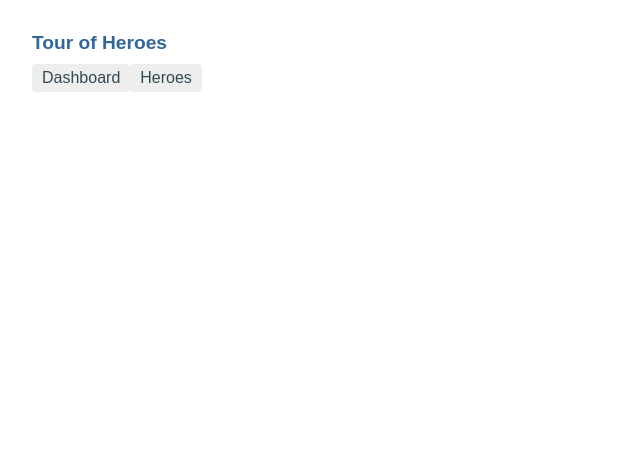
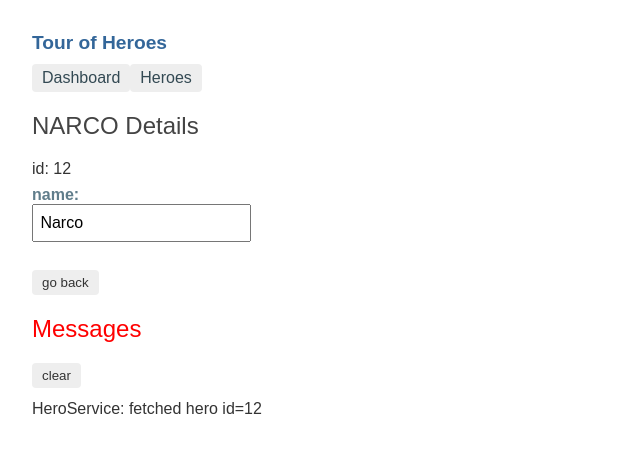
Before and after one commit to pushpa446/AngularPractice, an Angular app: page /detail/12 in a window 1280 px wide. Before the commit this address led to /. Shown: the top 452 px of the page, without its empty margins (0-640 px from the left). Built offline with nearby package versions, Linux system fonts and the light colour scheme.

Commit message:
add new route to hero details

```diff
--- a/src/app/app-routing.module.ts
+++ b/src/app/app-routing.module.ts
@@ -3,11 +3,13 @@
 
 import { HeroesComponent } from './heroes/heroes.component';
 import { DashboardComponent } from './dashboard/dashboard.component';
+import { HeroDetailComponent } from './hero-detail/hero-detail.component';
 
 const routes: Routes = [
   { path: '', redirectTo: '/dashboard', pathMatch: 'full' },
   {path: 'dashboard', component: DashboardComponent},
   {path: 'heroes', component: HeroesComponent},
+  {path: 'detail/:id', component: HeroDetailComponent},
 ];
 
 @NgModule({
--- a/src/app/dashboard/dashboard.component.html
+++ b/src/app/dashboard/dashboard.component.html
@@ -1,6 +1,6 @@
 <h3>Top Heroes</h3>
 <div class="grid grid-pad">
-  <a *ngFor="let hero of heroes" class="col-1-4">
+  <a *ngFor="let hero of heroes" class="col-1-4" routerLink="/detail/{{hero.id}}">
     <div class="module hero">
       <h4>{{hero.name}}</h4>
     </div>
--- a/src/app/hero-detail/hero-detail.component.html
+++ b/src/app/hero-detail/hero-detail.component.html
@@ -7,3 +7,4 @@
     </label>
   </div>
 </div>
+<button (click)="goBack()">go back</button>
--- a/src/app/hero-detail/hero-detail.component.scss
+++ b/src/app/hero-detail/hero-detail.component.scss
@@ -0,0 +1,31 @@
+/* HeroDetailComponent's private CSS styles */
+label {
+  display: inline-block;
+  width: 3em;
+  margin: .5em 0;
+  color: #607D8B;
+  font-weight: bold;
+}
+input {
+  height: 2em;
+  font-size: 1em;
+  padding-left: .4em;
+}
+button {
+  margin-top: 20px;
+  font-family: Arial;
+  background-color: #eee;
+  border: none;
+  padding: 5px 10px;
+  border-radius: 4px;
+  cursor: pointer;
+  cursor: hand;
+}
+button:hover {
+  background-color: #cfd8dc;
+}
+button:disabled {
+  background-color: #eee;
+  color: #ccc;
+  cursor: auto;
+}
--- a/src/app/hero-detail/hero-detail.component.ts
+++ b/src/app/hero-detail/hero-detail.component.ts
@@ -1,5 +1,8 @@
-import { Component, OnInit, Input } from '@angular/core';
+import { Component, OnInit } from '@angular/core';
 import {Hero} from '../hero';
+import { ActivatedRoute } from '@angular/router';
+import { Location } from '@angular/common';
+import { HeroService } from '../hero.service';
 
 @Component({
   selector: 'app-hero-detail',
@@ -7,10 +10,23 @@
   styleUrls: ['./hero-detail.component.scss']
 })
 export class HeroDetailComponent implements OnInit {
-  @Input() hero: Hero
-  constructor() { }
+  hero: Hero
+  constructor(
+    private route: ActivatedRoute,
+    private heroService: HeroService,
+    private location: Location
+  ) {}
 
   ngOnInit() {
+    this.getHero();
   }
 
+  getHero(): void {
+    const id = +this.route.snapshot.paramMap.get('id');
+    this.heroService.getHero(id).subscribe(hero => this.hero = hero);
+  }
+
+  goBack(): void {
+    this.location.back();
+  }
 }
--- a/src/app/hero.service.ts
+++ b/src/app/hero.service.ts
@@ -14,4 +14,9 @@
     this.messageService.add('HeroService: fetched heroes');
     return of(HEROES);
   }
+
+  getHero(id: number): Observable<Hero> {
+    this.messageService.add(`HeroService: fetched hero id=${id}`);
+    return of(HEROES.find((hero) => hero.id === id));
+  }
 }
--- a/src/app/heroes/heroes.component.html
+++ b/src/app/heroes/heroes.component.html
@@ -1,10 +1,8 @@
 <h2>My Heroes</h2>
 <ul class="heroes">
-  <li *ngFor="let hero of heroes"
-      (click)="onSelect(hero)"
-      [class.selected]="hero === selectedHero">
-    <span class="badge">{{hero.id}}</span> {{hero.name}}
+  <li *ngFor="let hero of heroes">
+    <a routerLink="/detail/{{hero.id}}">
+      <span class="badge">{{hero.id}}</span> {{hero.name}}
+    </a>
   </li>
 </ul>
-
-<app-hero-detail [hero]="selectedHero"></app-hero-detail>
--- a/src/app/heroes/heroes.component.scss
+++ b/src/app/heroes/heroes.component.scss
@@ -8,26 +8,31 @@
 .heroes li {
   cursor: pointer;
   position: relative;
-  left: 0;
   background-color: #EEE;
   margin: .5em;
   padding: .3em 0;
   height: 1.6em;
   border-radius: 4px;
 }
+
 .heroes li:hover {
   color: #607D8B;
   background-color: #DDD;
   left: .1em;
 }
-.heroes li.selected {
-  background-color: #CFD8DC;
-  color: white;
+
+.heroes a {
+  color: #333;
+  text-decoration: none;
+  position: relative;
+  display: block;
+  width: 250px;
 }
-.heroes li.selected:hover {
-  background-color: #BBD8DC;
-  color: white;
+
+.heroes a:hover {
+  color:#607D8B;
 }
+
 .heroes .badge {
   display: inline-block;
   font-size: small;
@@ -39,6 +44,8 @@
   left: -1px;
   top: -4px;
   height: 1.8em;
+  min-width: 16px;
+  text-align: right;
   margin-right: .8em;
   border-radius: 4px 0 0 4px;
 }
--- a/src/app/heroes/heroes.component.ts
+++ b/src/app/heroes/heroes.component.ts
@@ -9,7 +9,6 @@
 })
 export class HeroesComponent implements OnInit {
   heroes: Hero[];
-  selectedHero: Hero;
   constructor(private heroService: HeroService) { }
 
   ngOnInit() {
@@ -19,9 +18,4 @@
   getHeroes(): void {
     this.heroService.getHeroes().subscribe(heroes => this.heroes = heroes);
   }
-
-  onSelect(hero: Hero) {
-    this.selectedHero = hero;
-  }
-
 }
```
